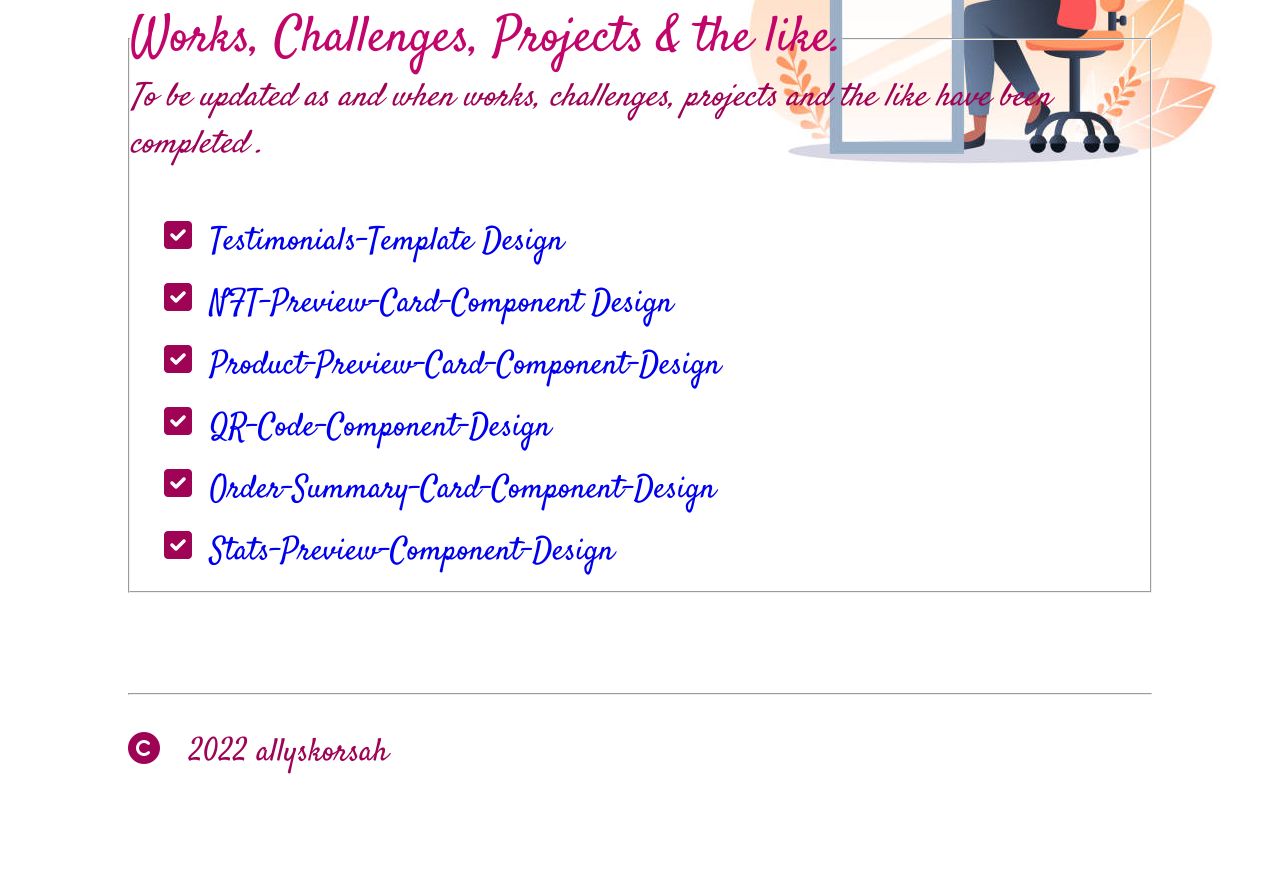
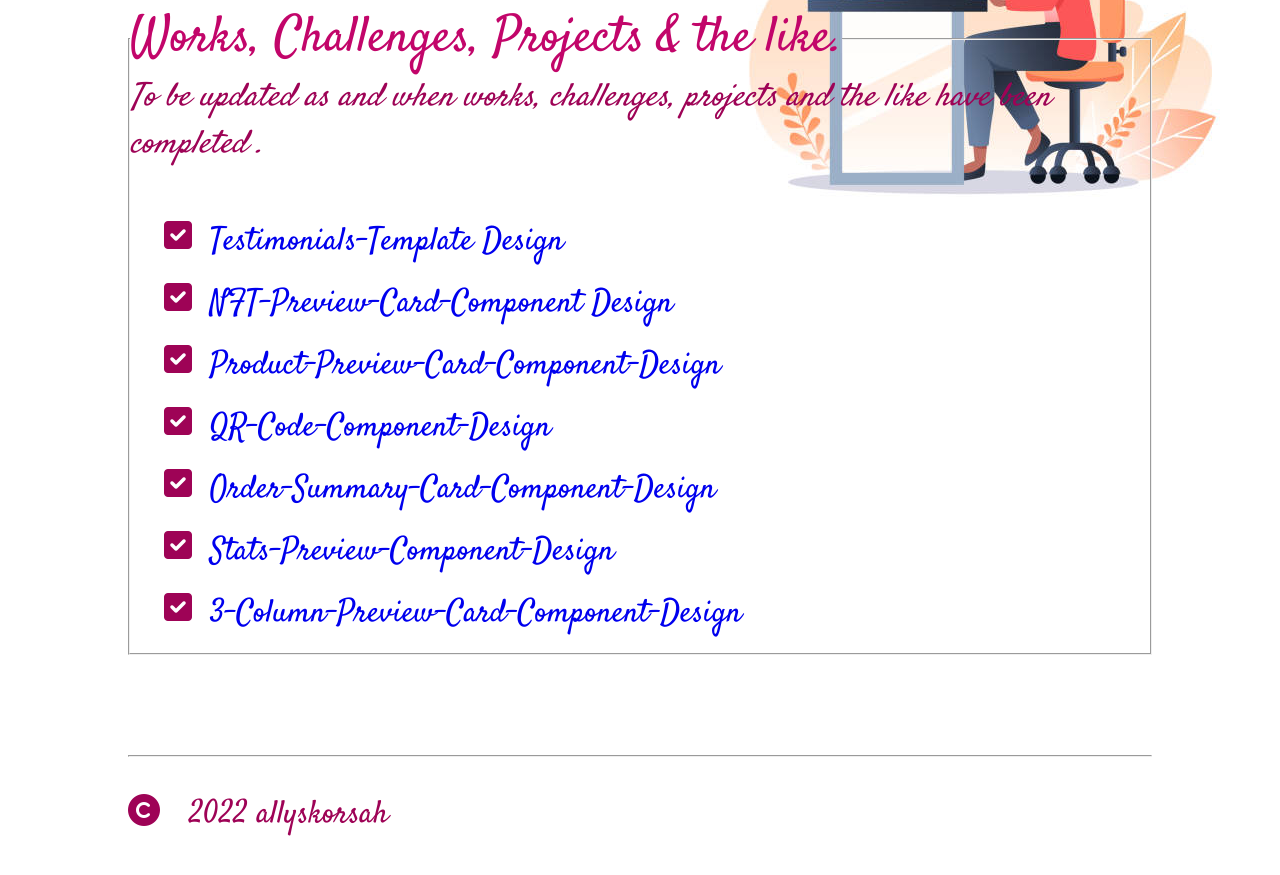
Before and after one commit to allyskorsah/allyskorsah.github.io, a plain HTML site: page index.html in a window 1280 px wide. Shown: the part 904-1779 px from the top of the page. Drawn offline with Linux system fonts and the light colour scheme.

Commit message:
added 3-Column Preview Card Component Design

```diff
--- a/index.html
+++ b/index.html
@@ -94,6 +94,13 @@
                         Stats-Preview-Component-Design
                     </a>
                 </li>
+
+                <li>
+                    <a href="https://allyskorsah.github.io/3-Column-Preview-Card-Component-Design/" target="_blank">
+                        <i class="fa-li fa fa-check-square"></i>
+                        3-Column-Preview-Card-Component-Design
+                    </a>
+                </li>
             </ul>
         </fieldset>
    </div>
```
